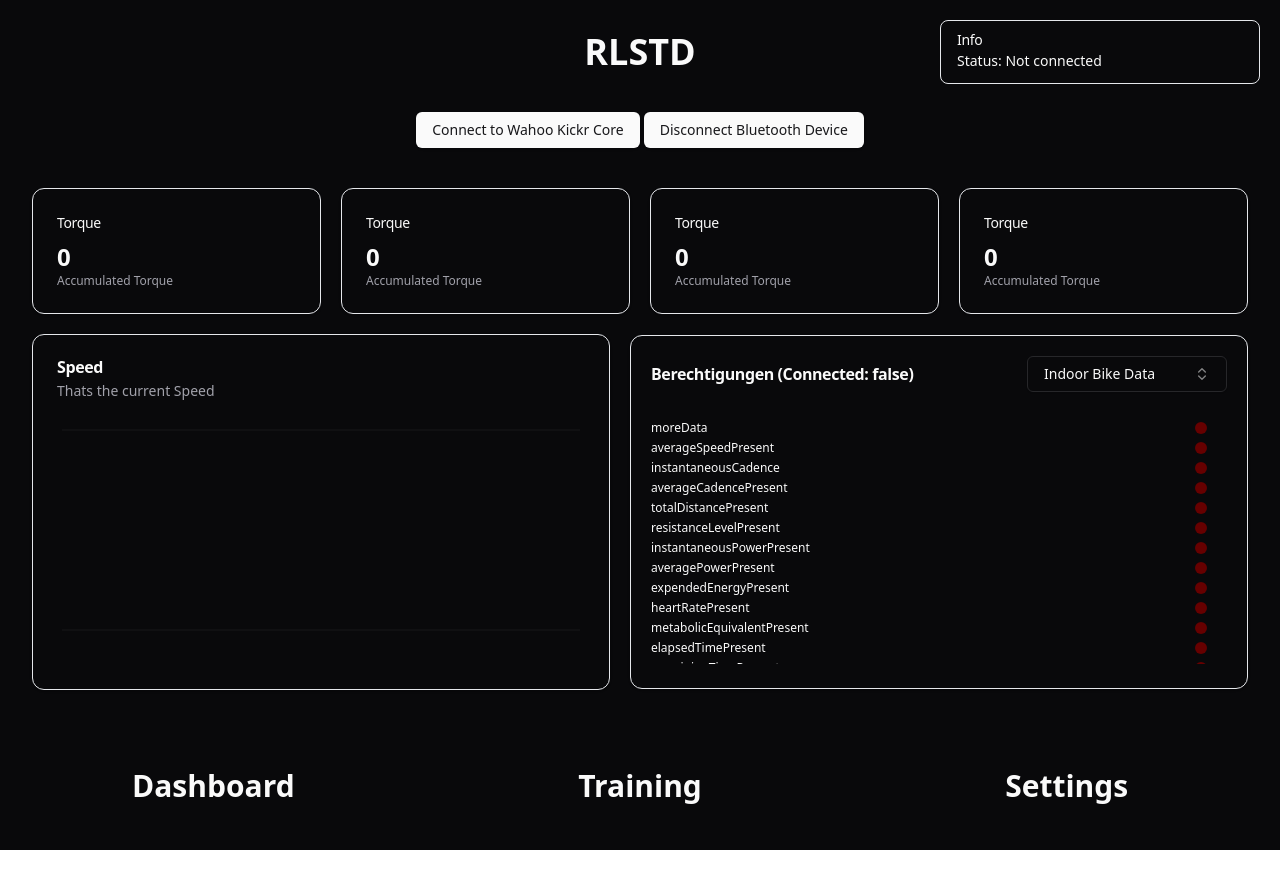
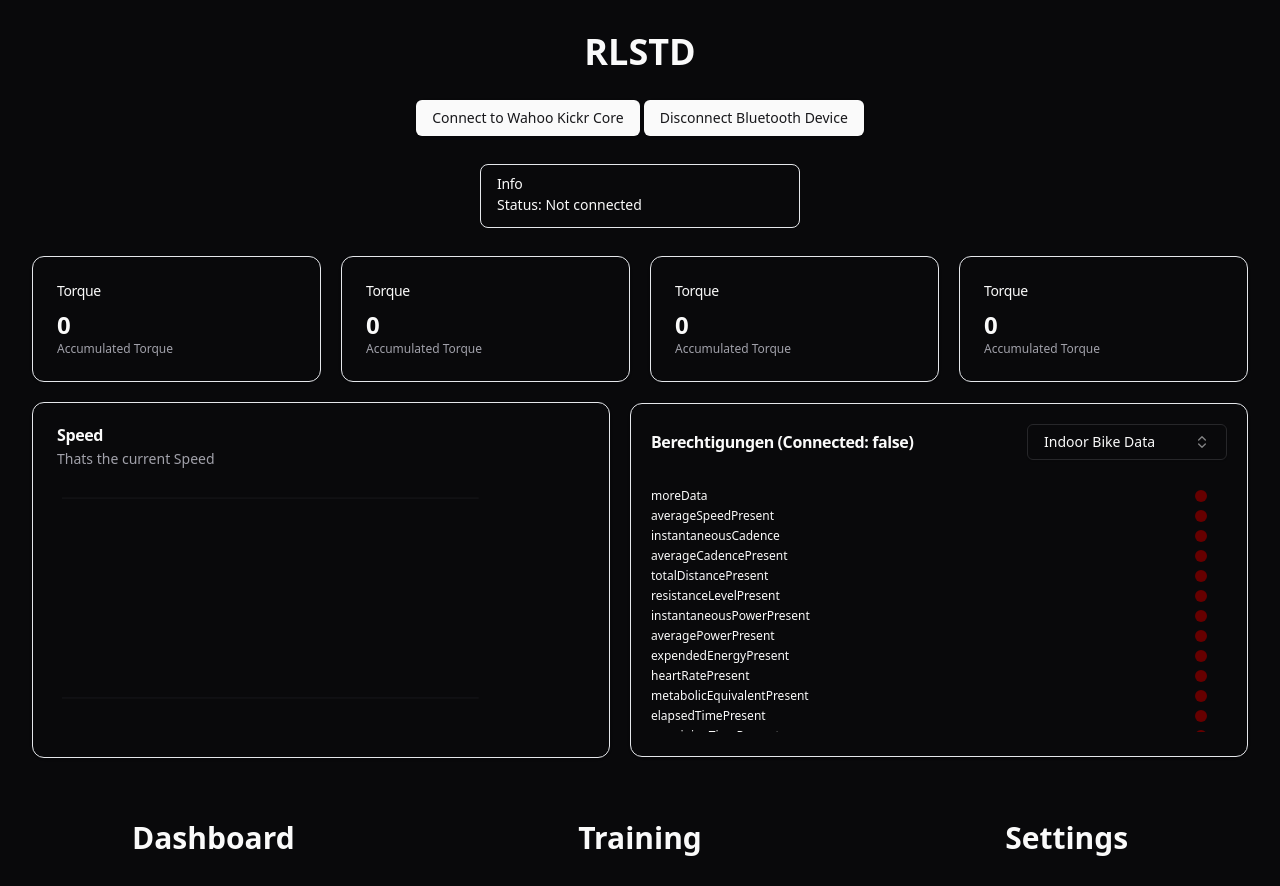
Before and after one commit to pafinkbeiner/RLSTD, a React (Vite) app: page / in a window 1280 px wide. Before the commit the page ends 850 px from the top, so only its background shows below. Built offline with nearby package versions, Linux system fonts and the light colour scheme.

Commit message:
added caddyfile for testing with local https

```diff
--- a/src/Dashboard.tsx
+++ b/src/Dashboard.tsx
@@ -35,10 +35,17 @@ function Dashboard() {
         RLSTD
       </h1>
 
-      <div className='mb-5 mt-5 flex gap-1 justify-center'>
+      <div className='mb-2 mt-2 flex gap-1 justify-center'>
         <Button onClick={connect}>Connect to Wahoo Kickr Core</Button>
         <Button onClick={disconnect}>Disconnect Bluetooth Device</Button>
       </div>
+
+      <Alert className='w-80 mb-2'>
+        <AlertTitle>Info</AlertTitle>
+        <AlertDescription>
+          {statusText}
+        </AlertDescription>
+      </Alert>
 
       <div className='flex flex-row items-center justify-center gap-5 w-full flex-wrap'>
         <InformationCard title="Torque" value={accumulatedTorque} desc="Accumulated Torque" />
@@ -52,13 +59,6 @@ function Dashboard() {
         <FlagsBox />
       </div>
 
-      <Alert className='w-80 absolute top-5 right-5'>
-        <AlertTitle>Info</AlertTitle>
-        <AlertDescription>
-          {statusText}
-        </AlertDescription>
-      </Alert>
-
       {/* <ConnectedState isConnected={isConnected} /> */}
 
       {/* <SpeedChart size={100} title="Speed" description="Thats the current Speed" data={notify_0x2AD2} getter={(v) => convert_0x2AD2(v).instantaneousSpeed} /> */}
--- a/src/SpeedChart.tsx
+++ b/src/SpeedChart.tsx
@@ -74,13 +74,13 @@ export function SpeedChart({ title, description, data, getter, size}: IProps) {
   }, []);
 
   return (
-    <Card className="flex-1 min-w-600">
+    <Card className="flex-1">
       <CardHeader>
         <CardTitle>{title}</CardTitle>
         <CardDescription>{description}</CardDescription>
       </CardHeader>
       <CardContent>
-        <ChartContainer config={chartConfig} style={{height: "15rem", width: "100%"}}>
+        <ChartContainer config={chartConfig} style={{height: "15rem"}}>
           <BarChart data={chartData}>
             <CartesianGrid vertical={false}/>
             <XAxis dataKey="month"
--- a/src/components/NavigationPanel.tsx
+++ b/src/components/NavigationPanel.tsx
@@ -12,7 +12,7 @@ const Item = ({ title, link }: { title: string, link: string }) => {
 
 const NavigationPanel = ({ className }: { className?: string }) => {
   return (
-    <div className={className ? className + " " + "w-full flex justify-around h-32" : "w-full flex justify-around h-24"}>
+    <div className={className ? className + " " + "w-full flex justify-around h-24" : "w-full flex justify-around h-24"}>
       <Item link="/" title="Dashboard" />
       <Item link="/Training" title="Training" />
       <Item link="/Settings" title="Settings" />
```
Also changed, not shown: 1 other file (tests, documents, lock files or other folders).
